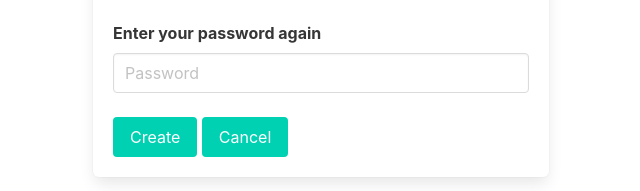
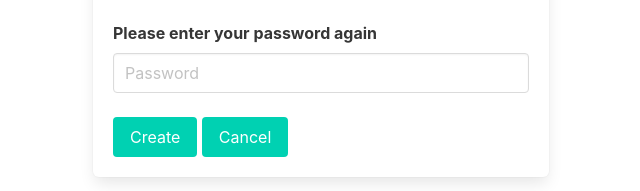
Before and after one commit to Forworddash/AliasKeep, an Electron app: page my-app/src/createaccount.html in a window 800 px wide. Shown: the part 223-414 px from the top of the page, 67-707 px from the left. Drawn offline with nearby package versions, Linux system fonts and the light colour scheme.

Commit message:
- added comments

```diff
--- a/my-app/src/createaccount.html
+++ b/my-app/src/createaccount.html
@@ -40,7 +40,7 @@
                 </div>
               </div>
               <div class="block">
-                <label class="label">Enter your password again</label>
+                <label class="label">Please enter your password again</label>
                 <div class="control">
                   <input
                     class="input"
--- a/my-app/src/renderer.js
+++ b/my-app/src/renderer.js
@@ -17,7 +17,7 @@ document.addEventListener("DOMContentLoaded", function () {
   const selectAllCheckbox = document.getElementById("select-all");
   const tabs = document.querySelectorAll(".tabs li");
   // const toastr = require('toastr');
-  window.toastr = toastr;
+  // window.toastr = toastr;
 
   // const tabContents = document.querySelectorAll(".tab-content");
   const savedUserDataArray =
```
Also changed, not shown: my-app/src/login.html (+2 -2 lines).
